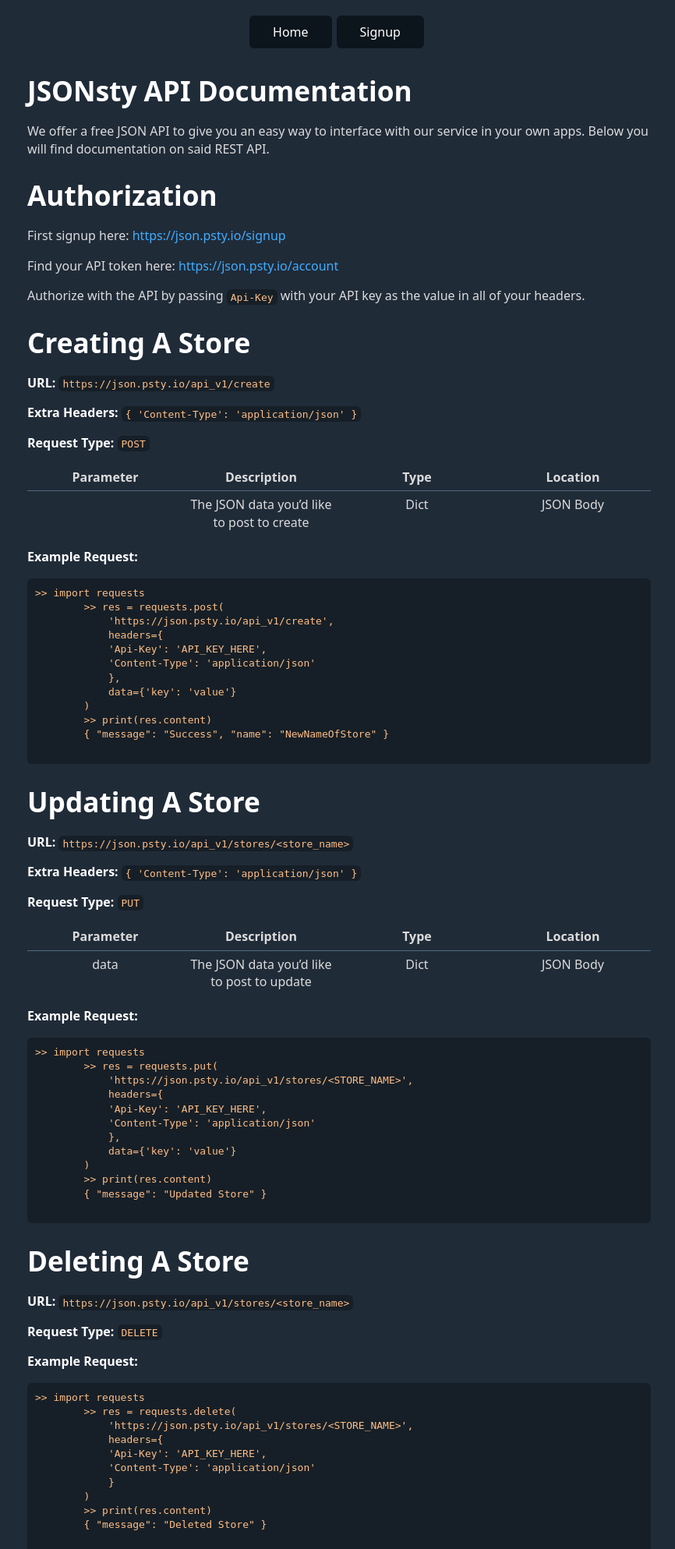
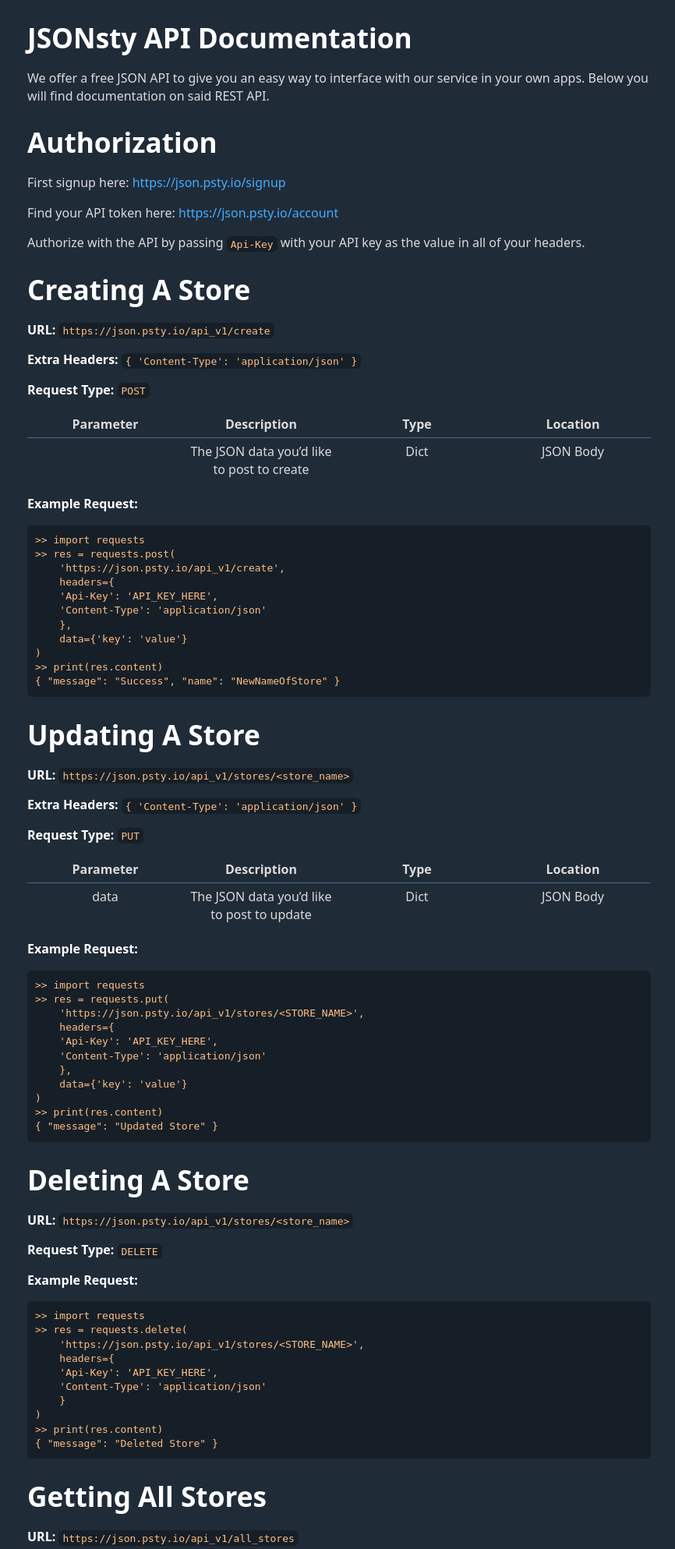
Before and after one commit to M4cs/jsonsty, a Flask app: page /api_documentation in a window 1280 px wide. Shown: the top 1987 px of the page at 78% size, without its empty margins (205-1071 px from the left). Run offline with Flask 2, Linux system fonts and the light colour scheme; parts of the project's set-up code (start-up, migrations or seed data) failed here and were passed over; some libraries are stand-ins or nearby versions.

Commit message:
Update Docs

```diff
--- a/app/templates/docs.html
+++ b/app/templates/docs.html
@@ -10,30 +10,16 @@
         content="json, storage, json storage, cloud storage, temporary storage, json store, jsonstore, cloud json db">
     <link rel="stylesheet" href="assets/css/jsty.css">
 </head>
-
-<body>
-    <div style="display: flex; align-items: center; justify-content: center;">
-        <a href="/" style="display: inline-block;"><button type="submit" class="button">Home</button></a>
-        {{signup | safe}}
-    </div>
-    <h1 class="code-line" data-line-start=0 data-line-end=1><a id="JSONsty_API_Documentation_0"></a>JSONsty API
-        Documentation</h1>
-    <p class="has-line-data" data-line-start="2" data-line-end="3">We offer a free JSON API to give you an easy way to
-        interface with our service in your own apps. Below you will find documentation on said REST API.</p>
-    <h1 class="code-line" data-line-start=4 data-line-end=5><a id="Authorization_4"></a>Authorization</h1>
-    <p class="has-line-data" data-line-start="6" data-line-end="7">First signup here: <a
-            href="https://json.psty.io/signup">https://json.psty.io/signup</a></p>
-    <p class="has-line-data" data-line-start="8" data-line-end="9">Find your API token here: <a
-            href="https://json.psty.io/account">https://json.psty.io/account</a></p>
-    <p class="has-line-data" data-line-start="10" data-line-end="11">Authorize with the API by passing
-        <code>Api-Key</code> with your API key as the value in all of your headers.</p>
-    <h1 class="code-line" data-line-start=12 data-line-end=13><a id="Creating_A_Store_12"></a>Creating A Store</h1>
-    <p class="has-line-data" data-line-start="14" data-line-end="15"><strong>URL:</strong>
-        <code>https://json.psty.io/api_v1/create</code></p>
-    <p class="has-line-data" data-line-start="16" data-line-end="17"><strong>Extra Headers:</strong>
-        <code>{ 'Content-Type': 'application/json' }</code></p>
-    <p class="has-line-data" data-line-start="18" data-line-end="19"><strong>Request Type:</strong> <code>POST</code>
-    </p>
+<h1 class="code-line" data-line-start="0" data-line-end="1"><a id="JSONsty_API_Documentation_0"></a>JSONsty API Documentation</h1>
+<p class="has-line-data" data-line-start="2" data-line-end="3">We offer a free JSON API to give you an easy way to interface with our service in your own apps. Below you will find documentation on said REST API.</p>
+<h1 class="code-line" data-line-start="4" data-line-end="5"><a id="Authorization_4"></a>Authorization</h1>
+<p class="has-line-data" data-line-start="6" data-line-end="7">First signup here: <a href="https://json.psty.io/signup">https://json.psty.io/signup</a></p>
+<p class="has-line-data" data-line-start="8" data-line-end="9">Find your API token here: <a href="https://json.psty.io/account">https://json.psty.io/account</a></p>
+<p class="has-line-data" data-line-start="10" data-line-end="11">Authorize with the API by passing <code>Api-Key</code> with your API key as the value in all of your headers.</p>
+<h1 class="code-line" data-line-start="12" data-line-end="13"><a id="Creating_A_Store_12"></a>Creating A Store</h1>
+<p class="has-line-data" data-line-start="14" data-line-end="15"><strong>URL:</strong> <code>https://json.psty.io/api_v1/create</code></p>
+<p class="has-line-data" data-line-start="16" data-line-end="17"><strong>Extra Headers:</strong> <code>{ 'Content-Type': 'application/json' }</code></p>
+<p class="has-line-data" data-line-start="18" data-line-end="19"><strong>Request Type:</strong> <code>POST</code></p>
 <table class="table table-striped table-bordered">
 <thead>
 <tr>
@@ -53,23 +39,21 @@
 </tbody>
 </table>
 <p class="has-line-data" data-line-start="24" data-line-end="25"><strong>Example Request:</strong></p>
-    <pre><code class="has-line-data" data-line-start="27" data-line-end="39" class="language-python">&gt;&gt; <span class="hljs-keyword">import</span> requests
+<pre><code class="has-line-data" data-line-start="27" data-line-end="39">&gt;&gt; import requests
 &gt;&gt; res = requests.post(
-            <span class="hljs-string">'https://json.psty.io/api_v1/create'</span>,
+    'https://json.psty.io/api_v1/create',
     headers={
-            <span class="hljs-string">'Api-Key'</span>: <span class="hljs-string">'API_KEY_HERE'</span>,
-            <span class="hljs-string">'Content-Type'</span>: <span class="hljs-string">'application/json'</span>
+    'Api-Key': 'API_KEY_HERE',
+    'Content-Type': 'application/json'
     },
-            data={<span class="hljs-string">'key'</span>: <span class="hljs-string">'value'</span>}
+    data={'key': 'value'}
 )
 &gt;&gt; print(res.content)
-        { <span class="hljs-string">"message"</span>: <span class="hljs-string">"Success"</span>, <span class="hljs-string">"name"</span>: <span class="hljs-string">"NewNameOfStore"</span> }
+{ "message": "Success", "name": "NewNameOfStore" }
 </code></pre>
-    <h1 class="code-line" data-line-start=40 data-line-end=41><a id="Updating_A_Store_40"></a>Updating A Store</h1>
-    <p class="has-line-data" data-line-start="42" data-line-end="43"><strong>URL:</strong>
-        <code>https://json.psty.io/api_v1/stores/&lt;store_name&gt;</code></p>
-    <p class="has-line-data" data-line-start="44" data-line-end="45"><strong>Extra Headers:</strong>
-        <code>{ 'Content-Type': 'application/json' }</code></p>
+<h1 class="code-line" data-line-start="40" data-line-end="41"><a id="Updating_A_Store_40"></a>Updating A Store</h1>
+<p class="has-line-data" data-line-start="42" data-line-end="43"><strong>URL:</strong> <code>https://json.psty.io/api_v1/stores/&lt;store_name&gt;</code></p>
+<p class="has-line-data" data-line-start="44" data-line-end="45"><strong>Extra Headers:</strong> <code>{ 'Content-Type': 'application/json' }</code></p>
 <p class="has-line-data" data-line-start="46" data-line-end="47"><strong>Request Type:</strong> <code>PUT</code></p>
 <table class="table table-striped table-bordered">
 <thead>
@@ -90,69 +74,64 @@
 </tbody>
 </table>
 <p class="has-line-data" data-line-start="52" data-line-end="53"><strong>Example Request:</strong></p>
-    <pre><code class="has-line-data" data-line-start="55" data-line-end="67" class="language-python">&gt;&gt; <span class="hljs-keyword">import</span> requests
+<pre><code class="has-line-data" data-line-start="55" data-line-end="67">&gt;&gt; import requests
 &gt;&gt; res = requests.put(
-            <span class="hljs-string">'https://json.psty.io/api_v1/stores/&lt;STORE_NAME&gt;'</span>,
+    'https://json.psty.io/api_v1/stores/&lt;STORE_NAME&gt;',
     headers={
-            <span class="hljs-string">'Api-Key'</span>: <span class="hljs-string">'API_KEY_HERE'</span>,
-            <span class="hljs-string">'Content-Type'</span>: <span class="hljs-string">'application/json'</span>
+    'Api-Key': 'API_KEY_HERE',
+    'Content-Type': 'application/json'
     },
-            data={<span class="hljs-string">'key'</span>: <span class="hljs-string">'value'</span>}
+    data={'key': 'value'}
 )
 &gt;&gt; print(res.content)
-        { <span class="hljs-string">"message"</span>: <span class="hljs-string">"Updated Store"</span> }
+{ "message": "Updated Store" }
 </code></pre>
-    <h1 class="code-line" data-line-start=68 data-line-end=69><a id="Deleting_A_Store_68"></a>Deleting A Store</h1>
-    <p class="has-line-data" data-line-start="70" data-line-end="71"><strong>URL:</strong>
-        <code>https://json.psty.io/api_v1/stores/&lt;store_name&gt;</code></p>
-    <p class="has-line-data" data-line-start="72" data-line-end="73"><strong>Request Type:</strong> <code>DELETE</code>
-    </p>
+<h1 class="code-line" data-line-start="68" data-line-end="69"><a id="Deleting_A_Store_68"></a>Deleting A Store</h1>
+<p class="has-line-data" data-line-start="70" data-line-end="71"><strong>URL:</strong> <code>https://json.psty.io/api_v1/stores/&lt;store_name&gt;</code></p>
+<p class="has-line-data" data-line-start="72" data-line-end="73"><strong>Request Type:</strong> <code>DELETE</code></p>
 <p class="has-line-data" data-line-start="74" data-line-end="75"><strong>Example Request:</strong></p>
-    <pre><code class="has-line-data" data-line-start="77" data-line-end="88" class="language-python">&gt;&gt; <span class="hljs-keyword">import</span> requests
+<pre><code class="has-line-data" data-line-start="77" data-line-end="88">&gt;&gt; import requests
 &gt;&gt; res = requests.delete(
-            <span class="hljs-string">'https://json.psty.io/api_v1/stores/&lt;STORE_NAME&gt;'</span>,
+    'https://json.psty.io/api_v1/stores/&lt;STORE_NAME&gt;',
     headers={
-            <span class="hljs-string">'Api-Key'</span>: <span class="hljs-string">'API_KEY_HERE'</span>,
-            <span class="hljs-string">'Content-Type'</span>: <span class="hljs-string">'application/json'</span>
+    'Api-Key': 'API_KEY_HERE',
+    'Content-Type': 'application/json'
     }
 )
 &gt;&gt; print(res.content)
-        { <span class="hljs-string">"message"</span>: <span class="hljs-string">"Deleted Store"</span> }
+{ "message": "Deleted Store" }
 </code></pre>
-    <h1 class="code-line" data-line-start=89 data-line-end=90><a id="Getting_All_Stores_89"></a>Getting All Stores</h1>
-    <p class="has-line-data" data-line-start="91" data-line-end="92"><strong>URL:</strong>
-        <code>https://json.psty.io/api_v1/all_stores</code></p>
+<h1 class="code-line" data-line-start="89" data-line-end="90"><a id="Getting_All_Stores_89"></a>Getting All Stores</h1>
+<p class="has-line-data" data-line-start="91" data-line-end="92"><strong>URL:</strong> <code>https://json.psty.io/api_v1/all_stores</code></p>
 <p class="has-line-data" data-line-start="93" data-line-end="94"><strong>Request Type:</strong> <code>GET</code></p>
 <p class="has-line-data" data-line-start="95" data-line-end="96"><strong>Example Request:</strong></p>
-    <pre><code class="has-line-data" data-line-start="98" data-line-end="126" class="language-python">&gt;&gt; <span class="hljs-keyword">import</span> requests
-        &gt;&gt; headers = { <span class="hljs-string">'Api-Key'</span>: <span class="hljs-string">'API_KEY_HERE'</span> }
-        &gt;&gt; res = requests.get(<span class="hljs-string">'https://json.psty.io/api_v1/all_stores'</span>)
+<pre><code class="has-line-data" data-line-start="98" data-line-end="126">&gt;&gt; import requests
+&gt;&gt; headers = { 'Api-Key': 'API_KEY_HERE' }
+&gt;&gt; res = requests.get('https://json.psty.io/api_v1/all_stores')
 &gt;&gt; print(res.json)
 {
-          <span class="hljs-string">"stores"</span>: [
+  "stores": [
     {
-              <span class="hljs-string">"_id"</span>: <span class="hljs-string">"5df486f92766fa2af193e148"</span>,
-              <span class="hljs-string">"data"</span>: {},
-              <span class="hljs-string">"name"</span>: <span class="hljs-string">"bcda975c-bb4b-4b12-ac51-be52b1e9934d"</span>,
-              <span class="hljs-string">"owner"</span>: <span class="hljs-string">"test@example.com"</span>
+      "_id": "5df486f92766fa2af193e148",
+      "data": {},
+      "name": "bcda975c-bb4b-4b12-ac51-be52b1e9934d",
+      "owner": "test@example.com"
     },
     {
-              <span class="hljs-string">"_id"</span>: <span class="hljs-string">"5df487587605c3bac616ed55"</span>,
-              <span class="hljs-string">"data"</span>: {
-                <span class="hljs-string">"test_data"</span>: {
-                  <span class="hljs-string">"test_array"</span>: [
-                    <span class="hljs-string">"test_val1"</span>,
-                    <span class="hljs-string">"test_val2"</span>
+      "_id": "5df487587605c3bac616ed55",
+      "data": {
+        "test_data": {
+          "test_array": [
+            "test_val1",
+            "test_val2"
           ]
         }
       },
-              <span class="hljs-string">"name"</span>: <span class="hljs-string">"13d2708d-2506-4ab2-a958-0d7cde506147"</span>,
-              <span class="hljs-string">"owner"</span>: <span class="hljs-string">"test@example.com"</span>
+      "name": "13d2708d-2506-4ab2-a958-0d7cde506147",
+      "owner": "test@example.com"
     }
   ]
 }
 </code></pre>
 
-</body>
-
-</html>
+</body></html>
```
Lines whose indentation alone changed are shown as unchanged.
